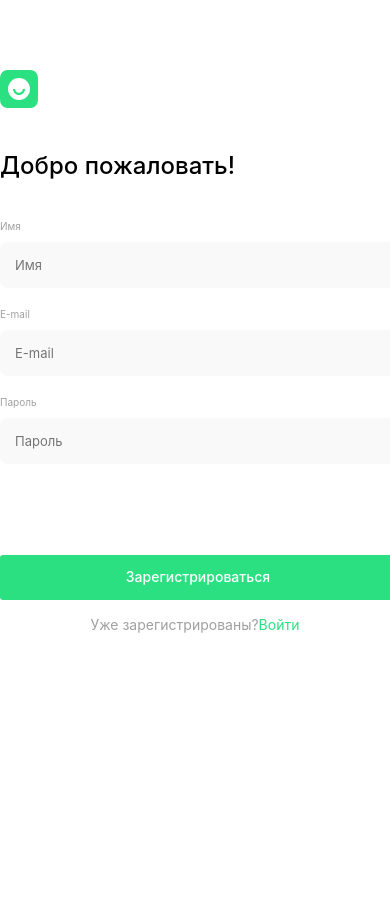
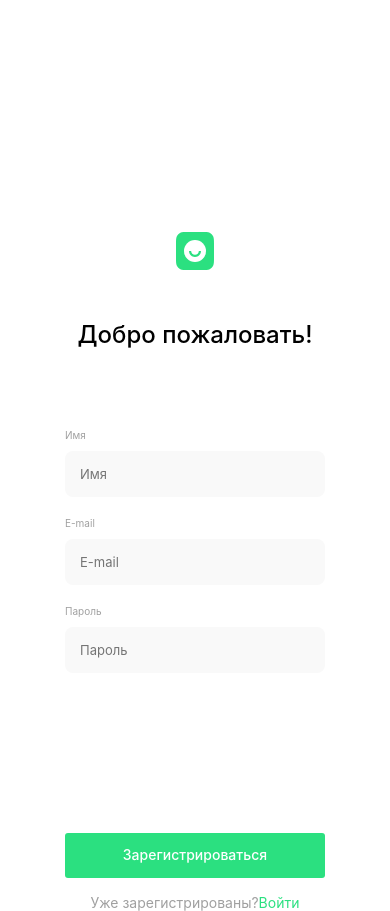
Before and after one commit to Afonina-Ola/movies-explorer-frontend, a React (Create React App) app: page /signup in a window 390 px wide. Before the commit the page ends 844 px from the top, so only its background shows below. Built offline with nearby package versions, Linux system fonts and the light colour scheme.

Commit message:
верстка выполнена на 95%

```diff
--- a/src/components/App/App.js
+++ b/src/components/App/App.js
@@ -1,7 +1,6 @@
 import React from 'react';
 
 import { Route, Switch } from 'react-router-dom';
-import './App.css';
 import '../../index.css';
 import Main from '../Main/Main.js';
 import Movies from '../Movies/Movies.js';
@@ -25,7 +24,7 @@ function App() {
           <SavedMovies />
         </Route>
         <Route exact path="/profile">
-          <Profile errorMessage={''} />
+          <Profile errorMessage={'текст ошибки'} />
         </Route>
         <Route exact path="/signin">
           <Login errorMessage={''} />
--- a/src/components/Login/Login.css
+++ b/src/components/Login/Login.css
@@ -1,6 +1,12 @@
 .login {
   background-color: #ffffff;
   padding: 70px 0;
+}
+
+@media screen and (max-width: 769px) {
+  .login {
+    padding-top: 232px;
+  }
 }
 
 .login__form {
@@ -8,8 +14,21 @@
   margin: auto;
 }
 
+@media screen and (max-width: 420px) {
+  .login__form {
+    width: 260px;
+  }
+}
+
 .login__smile {
   width: 38px;
+}
+
+@media screen and (max-width: 420px) {
+  .login__smile {
+   margin: 0 auto;
+   display: block;
+  }
 }
 
 .login__greeting {
@@ -19,6 +38,13 @@
   line-height: 29px;
   color: #000000;
   margin: 40px 0;
+}
+
+@media screen and (max-width: 420px) {
+  .login__greeting {
+    margin: 50px auto 80px;
+    width: max-content;
+  }
 }
 
 .login__form-input-container {
@@ -57,6 +83,12 @@
 
 .login__button-groupe {
   margin-top: 179px;
+}
+
+@media screen and (max-width: 430px) {
+  .login__button-groupe {
+    margin-top: 267px;
+  }
 }
 
 .login__button {
--- a/src/components/PageError/PageError.css
+++ b/src/components/PageError/PageError.css
@@ -5,8 +5,33 @@
   margin-top: 246px;
 }
 
+@media screen and (max-width: 769px) {
+  .pageError {
+    margin-top: 408px;
+  }
+}
+
+@media screen and (max-width: 430px) {
+  .pageError {
+    margin-top: 329px;
+    width: 280px;
+  }
+}
+
 .pageError__error-groupe {
   margin-bottom: 208px;
+}
+
+@media screen and (max-width: 769px) {
+  .pageError__error-groupe {
+    margin-bottom: 184px;
+  }
+}
+
+@media screen and (max-width: 430px) {
+  .pageError {
+    margin-bottom: 284px;
+  }
 }
 
 .pageError__error-number {
@@ -19,6 +44,13 @@
   margin: 0;
 }
 
+@media screen and (max-width: 430px) {
+  .pageError__error-number {
+    font-size: 80px;
+    line-height: 97px;
+  }
+}
+
 .pageError__error-message {
   font-style: normal;
   font-weight: 400;
@@ -27,6 +59,13 @@
   text-align: center;
   color: #000000;
   margin: 0;
+}
+
+@media screen and (max-width: 430px) {
+  .pageError__error-message {
+    font-size: 12px;
+    line-height: 15px;
+  }
 }
 
 .pageError__link {
@@ -46,3 +85,10 @@
 .pageError__link:hover {
   opacity: 0.7;
 }
+
+@media screen and (max-width: 430px) {
+  .pageError__link {
+    font-size: 12px;
+    line-height: 15px;
+  }
+}
--- a/src/components/Profile/Profile.css
+++ b/src/components/Profile/Profile.css
@@ -8,9 +8,27 @@
   z-index: 1;
 }
 
+@media screen and (max-width: 769px) {
+  .profile {
+    padding-top: 310px;
+  }
+}
+
+@media screen and (max-width: 420px) {
+  .profile {
+    padding-top: 144px;
+  }
+}
+
 .profile__container {
   width: 410px;
   margin: auto;
+}
+
+@media screen and (max-width: 430px) {
+  .profile__container {
+    width: 260px;
+  }
 }
 
 .profile__greeting {
@@ -66,6 +84,12 @@
   margin-top: 220px;
 }
 
+@media screen and (max-width: 430px) {
+  .profile__button-groupe {
+    margin-top: 380px;
+  }
+}
+
 .profile__button-editing {
   font-style: normal;
   font-weight: 400;
--- a/src/components/Register/Register.css
+++ b/src/components/Register/Register.css
@@ -1,6 +1,12 @@
 .register {
   background-color: #ffffff;
-  padding: 70px 0;
+  padding-top: 70px;
+}
+
+@media screen and (max-width: 769px) {
+  .register {
+    padding-top: 232px;
+  }
 }
 
 .register__form {
@@ -8,8 +14,21 @@
   margin: auto;
 }
 
+@media screen and (max-width: 420px) {
+  .register__form{
+    width: 260px;
+  }
+}
+
 .register__smile {
   width: 38px;
+}
+
+@media screen and (max-width: 420px) {
+  .register__smile {
+   margin: 0 auto;
+   display: block;
+  }
 }
 
 .register__greeting {
@@ -19,6 +38,13 @@
   line-height: 29px;
   color: #000000;
   margin: 40px 0;
+}
+
+@media screen and (max-width: 420px) {
+  .register__greeting {
+    margin: 50px auto 80px;
+    width: max-content;
+  }
 }
 
 .register__form-input-container {
@@ -57,6 +83,12 @@
 
 .register__button-groupe {
   margin-top: 91px;
+}
+
+@media screen and (max-width: 430px) {
+  .register__button-groupe {
+    margin-top: 160px;
+  }
 }
 
 .register__button {
```
Also changed, not shown: src/components/App/App.css (deleted), src/components/Main/Main.css (deleted).
